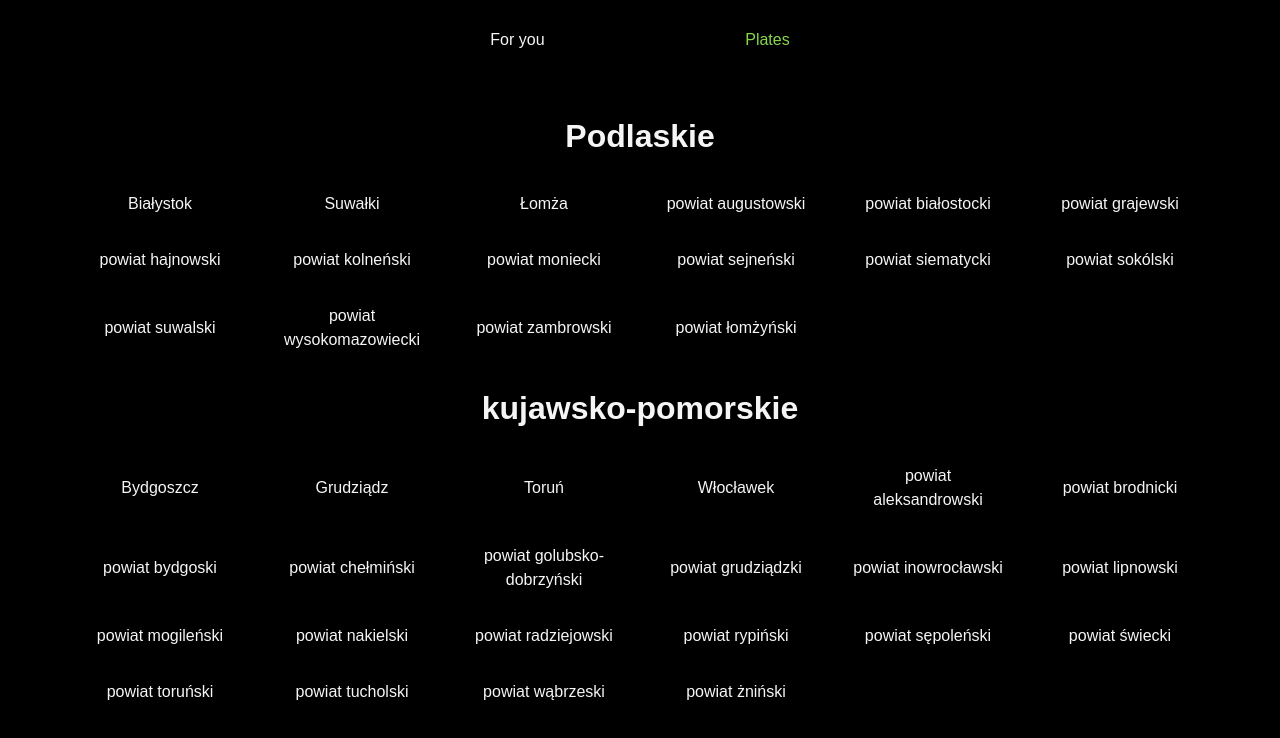
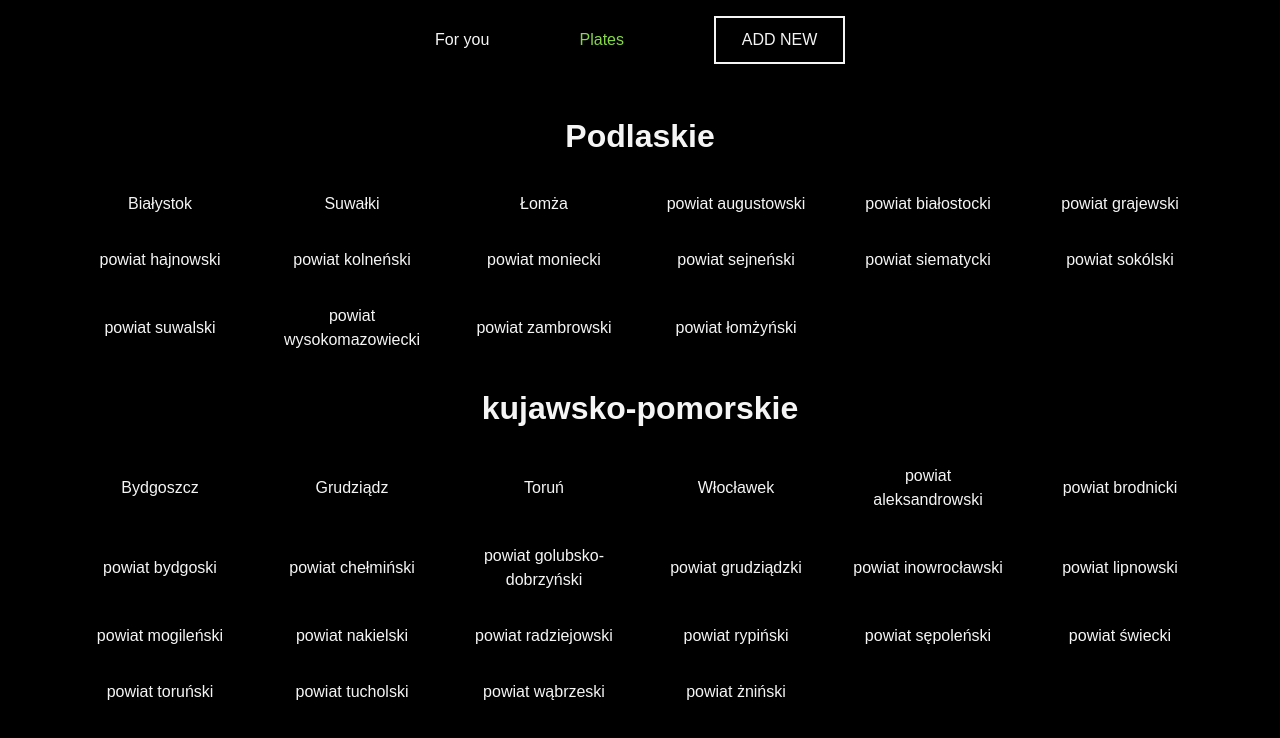
Before and after one commit to huanamigo/Blach-Meister-Plates-DB, a React (Vite) app in the folder client/: page /plates in a window 1280 px wide. Shown: the top 738 px of the page. Built offline with nearby package versions, Linux system fonts and the light colour scheme; a web font is replaced by a local one.

Commit message:
added "add new" button

```diff
--- a/client/src/components/Navigation/Navigation.jsx
+++ b/client/src/components/Navigation/Navigation.jsx
@@ -7,6 +7,8 @@ const Navigation = () => {
       <div className={styles.wrapper}>
         <NavigationLink name="For you" urlName="/" />
         <NavigationLink name="Plates" urlName="/plates" />
+        <button className={styles.addBtn}>ADD NEW</button>
+
         {/* <NavigationLink name="Województwa" urlName="voivodeship" /> */}
         {/* <NavigationLink name="Powiaty" urlName="county" /> */}
       </div>
--- a/client/src/components/Navigation/Navigation.module.scss
+++ b/client/src/components/Navigation/Navigation.module.scss
@@ -20,6 +20,42 @@
   }
 }
 
+.addBtn {
+  padding: 0.6em 1.6em;
+  border: 2px solid $mainFontColor;
+  position: relative;
+  overflow: hidden;
+  background-color: transparent;
+  text-align: center;
+  text-transform: uppercase;
+  transition: 0.3s;
+  z-index: 1;
+  color: $mainFontColor;
+  cursor: pointer;
+
+  &::before {
+    content: '';
+    width: 0;
+    height: 300%;
+    position: absolute;
+    top: 50%;
+    left: 50%;
+    transform: translate(-50%, -50%) rotate(45deg);
+    background: $mainFontColor;
+    transition: 0.5s ease;
+    display: block;
+    z-index: -1;
+  }
+
+  &:hover::before {
+    width: 105%;
+  }
+
+  &:hover {
+    color: #000;
+  }
+}
+
 @media (max-width: $smScreen) {
   .container {
     height: 4rem;
--- a/client/src/pages/Plates/Plates.jsx
+++ b/client/src/pages/Plates/Plates.jsx
@@ -1,11 +1,10 @@
-// import { useEffect, useState } from 'react';
+import { useEffect, useState, Fragment } from 'react';
 import PlatesLink from './PlatesLink/PlatesLink';
 import styles from './Plates.module.scss';
 
 //temp
 // import data from '../../data.json';
 import plates from '../../plates.json';
-import { Fragment } from 'react';
 
 const Plates = () => {
   // const [platesId, setPlatesId] = useState([]);
```
